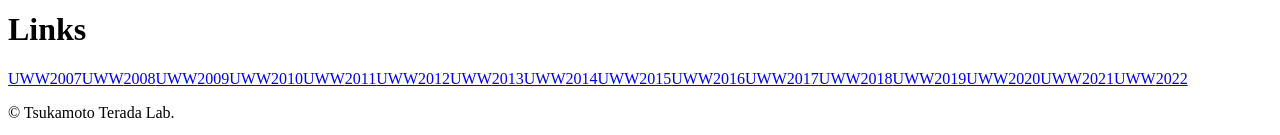
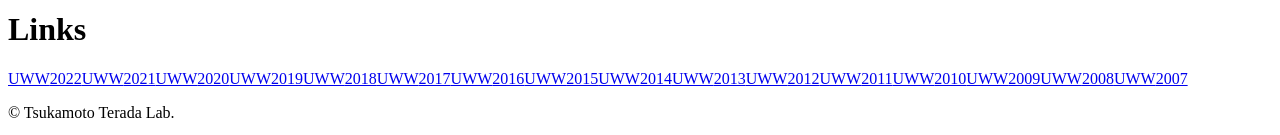
Before and after one commit to HirokiOka/uww2023, a Next.js app: page / in a window 1280 px wide. Shown: the part 3115-3250 px from the top of the page. Built offline with nearby package versions, Linux system fonts and the light colour scheme.

Commit message:
fix Link

```diff
--- a/components/Footer.tsx
+++ b/components/Footer.tsx
@@ -1,9 +1,10 @@
 import Link from 'next/link';
 
 const OldLinks = () => {
-  const oldLink = 'http://cse.eedept.kobe-u.ac.jp/old_webdata/event/workshop';
-  const recentLink = 'http://cse.eedept.kobe-u.ac.jp/uww';
+  const oldLink = 'https://tt-lab.jp/uww';
+  const recentLink = 'https://tt-lab.jp/uww';
   const uwwYears = new Array(16).fill(0).map((v, i) => v+i+2007);
+  uwwYears.sort((a, b) => b - a);
 
   return (
     <div className='text-center rounded m-2'>
--- a/components/OldLinks.tsx
+++ b/components/OldLinks.tsx
@@ -1,8 +1,10 @@
 import Link from 'next/link';
 
 const OldLinks = () => {
-  const oldLink = 'http://cse.eedept.kobe-u.ac.jp/old_webdata/event/workshop';
-  const recentLink = 'http://cse.eedept.kobe-u.ac.jp/uww';
+  //const oldLink = 'http://cse.eedept.kobe-u.ac.jp/old_webdata/event/workshop';
+  const oldLink = 'https://tt-lab.jp/uww';
+  //const recentLink = 'http://cse.eedept.kobe-u.ac.jp/uww';
+  const recentLink = 'https://tt-lab.jp/uww';
   const uwwYears = new Array(16).fill(0).map((v, i) => v+i+2007);
 
   return (
```
